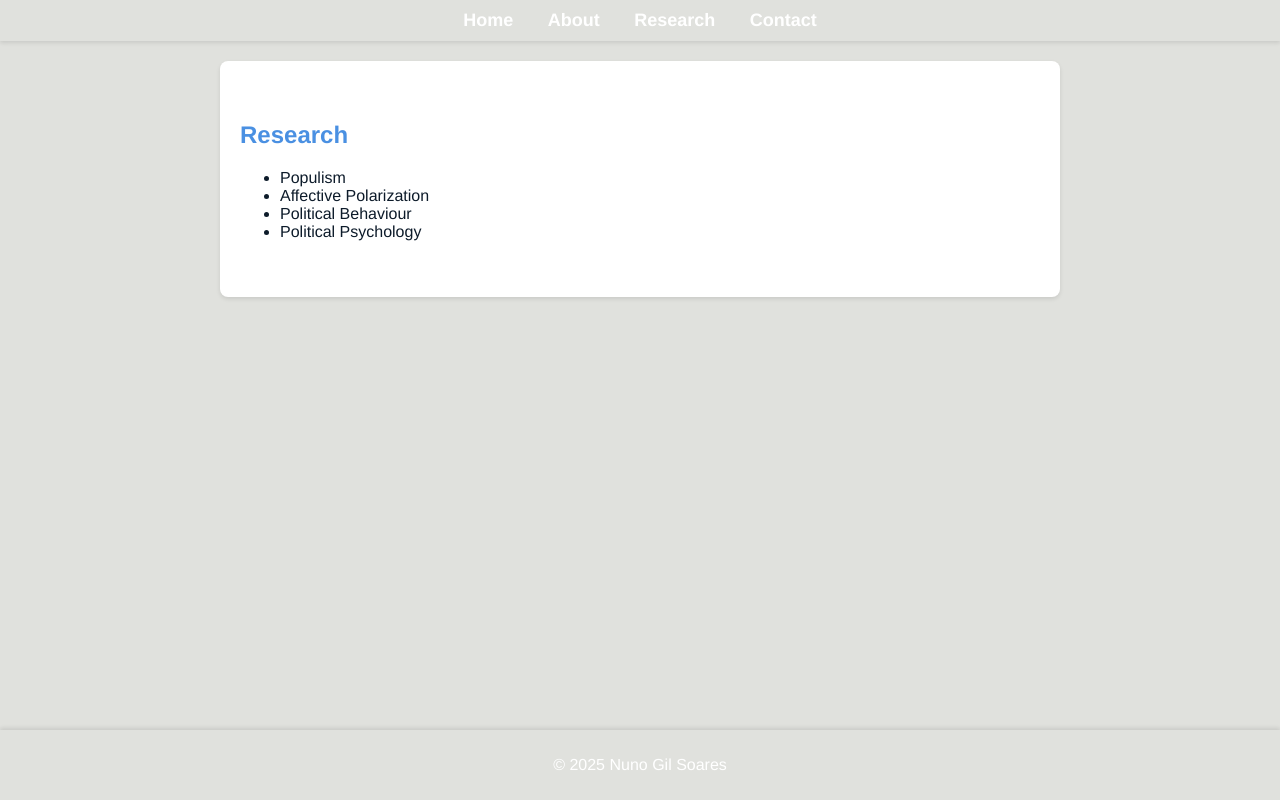
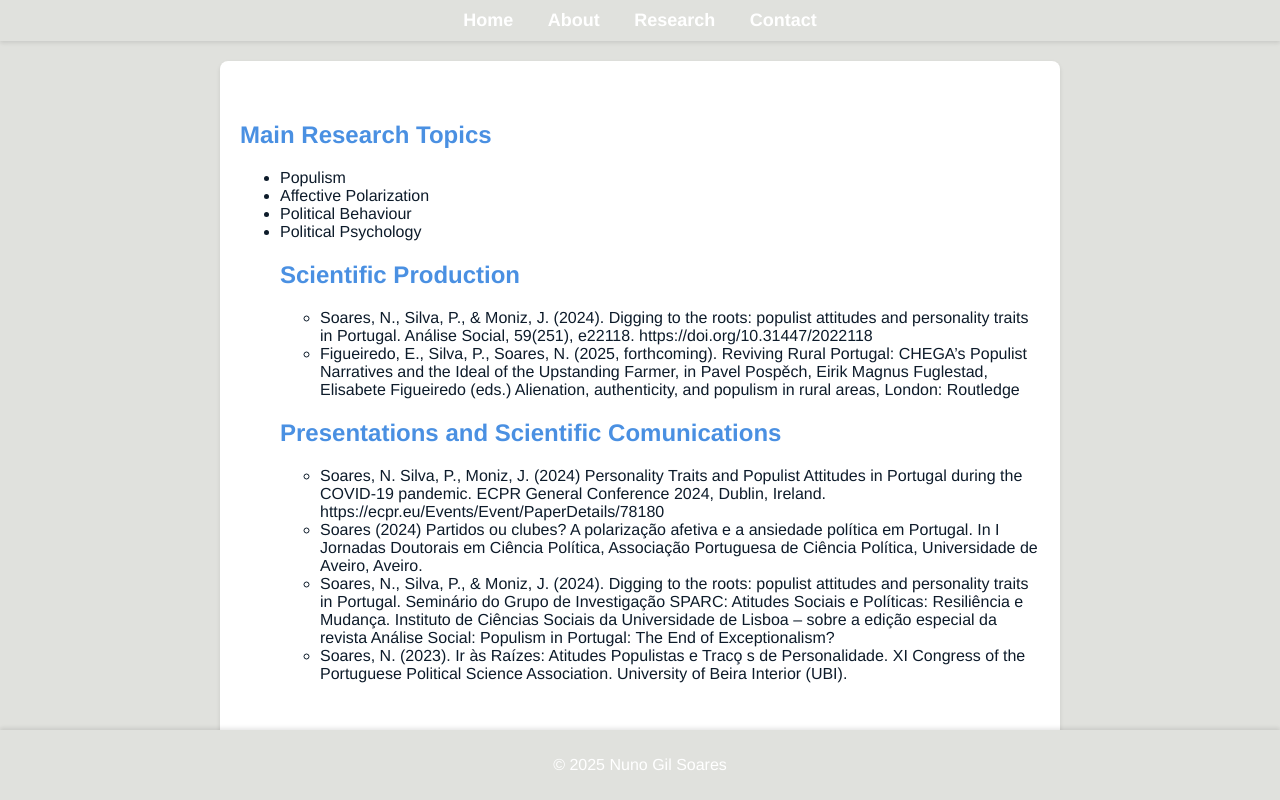
Before and after one commit to nunogcsoares/Nuno-Gil-Soares-professional-website, a plain HTML site: page index.html in a window 1280 px wide. Both pictures are taken after a click on the link "Research". Drawn offline with Linux system fonts and the light colour scheme.

Commit message:
Update index.html

```diff
--- a/index.html
+++ b/index.html
@@ -19,8 +19,10 @@
     </header>
     <section id="home">
         <h1>Nuno Gil Soares</h1>
-        <p>Welcome to my professional website. I am a PhD student at the University of Aveiro and a member of the research unit GOVCOPP. Here you can find several projects I've worked on, my contact information, and relevant links.
-        Please don't hesitate to contact me. Thank you </p>
+        <p>Welcome to my professional website.
+        I am a PhD student at the University of Aveiro and a member of the research unit GOVCOPP. Here you can find several projects I've worked on, my contact information, and relevant links.
+        Please don't hesitate to contact me.
+        Thank you </p>
     </section>
     <section id="about">
         <h1>About</h1>
@@ -28,13 +30,24 @@
         <p>Member of GOVCOPP (Research Unit in Governance, Competitiveness and Public Policies), University of Aveiro.</p>
     </section>
     <section id="research">
-        <h1>Research</h1>
+        <h1>Main Research Topics</h1>
         <ul>
             <li>Populism</li>
             <li>Affective Polarization</li>
             <li>Political Behaviour</li>
             <li>Political Psychology</li>
+        <h1>Scientific Production</h1>
+        <ul>
+            <li>Soares, N., Silva, P., & Moniz, J. (2024). Digging to the roots: populist attitudes and personality traits in Portugal. Análise Social, 59(251), e22118. https://doi.org/10.31447/2022118</li>
+            <li>Figueiredo, E., Silva, P., Soares, N. (2025, forthcoming). Reviving Rural Portugal: CHEGA’s Populist Narratives and the Ideal of the Upstanding Farmer, in Pavel Pospěch, Eirik Magnus Fuglestad, Elisabete Figueiredo (eds.) Alienation, authenticity, and populism in rural areas, London: Routledge</li>
         </ul>
+      <h1> Presentations and Scientific Comunications</h1>
+        <ul>
+            <li>Soares, N. Silva, P., Moniz, J. (2024) Personality Traits and Populist Attitudes in Portugal during the COVID-19 pandemic. ECPR General Conference 2024, Dublin, Ireland. https://ecpr.eu/Events/Event/PaperDetails/78180</li>
+            <li>Soares (2024) Partidos ou clubes? A polarização afetiva e a ansiedade política em Portugal. In I Jornadas Doutorais em Ciência Política, Associação Portuguesa de Ciência Política, Universidade de Aveiro, Aveiro.</li>
+            <li>Soares, N., Silva, P., & Moniz, J. (2024). Digging to the roots: populist attitudes and personality traits in Portugal. Seminário do Grupo de Investigação SPARC: Atitudes Sociais e Políticas: Resiliência e Mudança. Instituto de Ciências Sociais da Universidade de Lisboa – sobre a edição especial da revista Análise Social: Populism in Portugal: The End of Exceptionalism?</li>
+            <li>Soares, N. (2023). Ir às Raízes: Atitudes Populistas e Traco̧ s de Personalidade. XI Congress of the Portuguese Political Science Association. University of Beira Interior (UBI).</li>
+
     </section>
     <section id="contact">
         <h1>Contact</h1>
```
